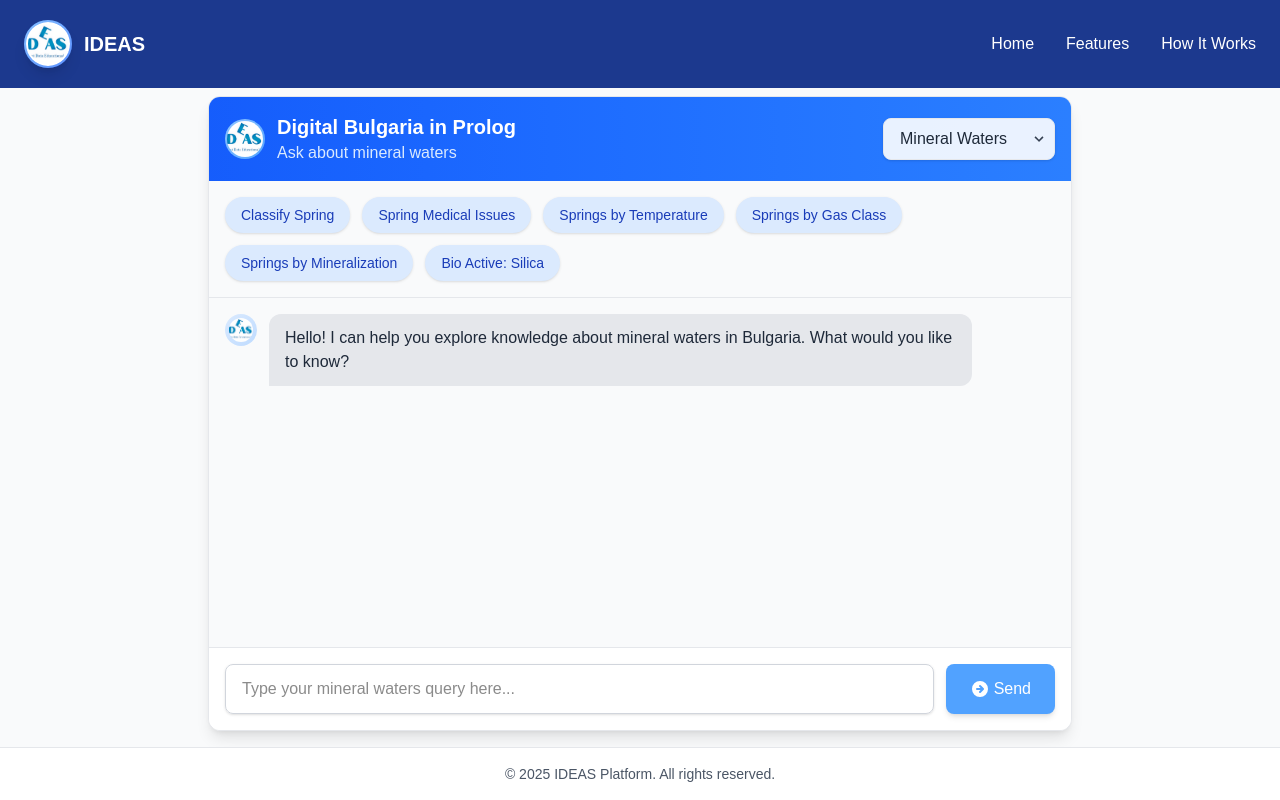
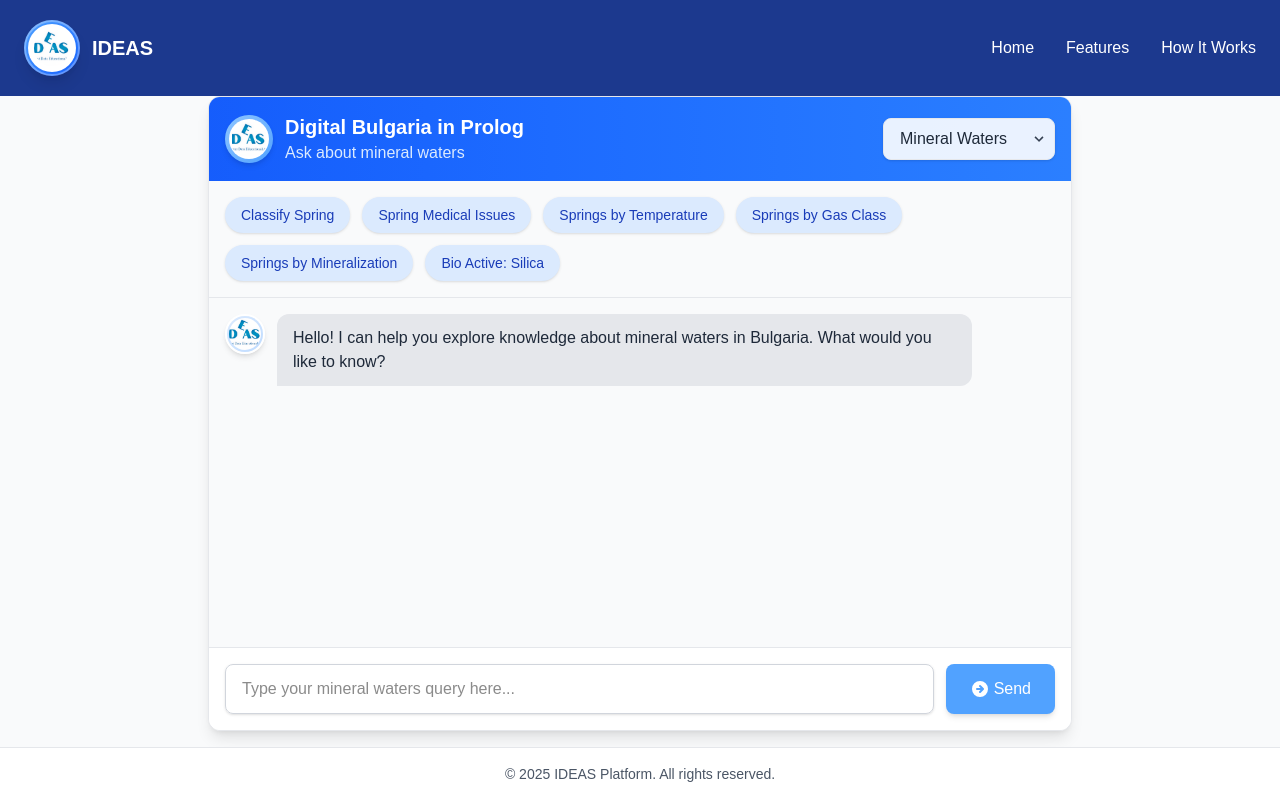
Before and after one commit to MagdalenaMaglizhanova/prolog-chat-app, a Next.js app: page /chat in a window 1280 px wide. Built offline with nearby package versions, Linux system fonts and the light colour scheme.

Commit message:
Update page.tsx

```diff
--- a/src/app/chat/page.tsx
+++ b/src/app/chat/page.tsx
@@ -87,21 +87,23 @@ export default function ChatPage() {
 
   return (
     <div className="min-h-screen bg-gray-50 flex flex-col">
-      {/* Navigation - Improved with elegant logo frame */}
+      {/* Navigation - Enhanced logo frame */}
       <nav className={`fixed w-full z-50 transition-all duration-300 ${scrolled ? 'py-3 bg-white shadow-lg' : 'py-5 bg-blue-900'}`}>
         <div className="container mx-auto px-6 flex justify-between items-center">
           <Link href="/" className="flex items-center space-x-3 group">
-            <div className="relative h-12 w-12 rounded-full p-0.5 bg-gradient-to-br from-blue-400 to-blue-600 shadow-lg transition-transform duration-300 group-hover:rotate-6">
-              <div className="relative h-full w-full rounded-full overflow-hidden bg-white p-0.5">
+            <div className="relative h-14 w-14 rounded-full p-1 bg-gradient-to-br from-blue-400 to-blue-600 shadow-lg transition-transform duration-300 group-hover:rotate-6">
+              <div className="relative h-full w-full rounded-full overflow-hidden bg-white p-1 border-2 border-white/20">
                 <Image
                   src="/logo.png"
                   alt="Digital Bulgaria Logo"
-                  width={48}
-                  height={48}
+                  width={56}
+                  height={56}
                   className="h-full w-full object-cover rounded-full transition-transform duration-300 group-hover:scale-95"
+                  priority
                 />
               </div>
               <div className="absolute inset-0 rounded-full border-2 border-white/30 pointer-events-none"></div>
+              <div className="absolute inset-0 rounded-full border-4 border-transparent group-hover:border-white/10 transition-all duration-300 pointer-events-none"></div>
             </div>
             <span className={`text-xl font-bold ${scrolled ? 'text-blue-900' : 'text-white'} transition-colors duration-300`}>IDEAS</span>
           </Link>
@@ -116,16 +118,16 @@ export default function ChatPage() {
 
       <main className="flex-grow container mx-auto p-4 flex flex-col max-w-4xl mt-20">
         <div className="flex-grow bg-white rounded-xl shadow-lg overflow-hidden flex flex-col border border-gray-200">
-          {/* Chat Header with elegant dropdown */}
+          {/* Chat Header with enhanced logo display */}
           <div className="p-4 bg-gradient-to-r from-blue-600 to-blue-500 flex items-center justify-between">
             <div className="flex items-center">
-              <div className="relative h-10 w-10 rounded-full p-0.5 bg-gradient-to-br from-blue-300 to-blue-400 mr-3">
-                <div className="relative h-full w-full rounded-full overflow-hidden bg-white">
+              <div className="relative h-12 w-12 rounded-full p-1 bg-gradient-to-br from-blue-300 to-blue-400 mr-3 shadow-md">
+                <div className="relative h-full w-full rounded-full overflow-hidden bg-white p-0.5 border border-white/20">
                   <Image
                     src="/logo.png"
                     alt="Digital Bulgaria Logo"
-                    width={40}
-                    height={40}
+                    width={48}
+                    height={48}
                     className="h-full w-full object-cover"
                   />
                 </div>
@@ -177,7 +179,7 @@ export default function ChatPage() {
                 className={`flex mb-6 ${msg.user ? "justify-end" : "justify-start"}`}
               >
                 <div className={`flex ${msg.user ? "flex-row-reverse" : ""} max-w-[90%]`}>
-                  <div className={`flex-shrink-0 h-8 w-8 rounded-full overflow-hidden ${msg.user ? "ml-3" : "mr-3"}`}>
+                  <div className={`flex-shrink-0 h-10 w-10 rounded-full overflow-hidden ${msg.user ? "ml-3" : "mr-3"} border-2 border-white shadow-md`}>
                     {msg.user ? (
                       <div className="bg-blue-500 text-white h-full w-full flex items-center justify-center">
                         <svg xmlns="http://www.w3.org/2000/svg" className="h-5 w-5" viewBox="0 0 20 20" fill="currentColor">
@@ -186,12 +188,12 @@ export default function ChatPage() {
                       </div>
                     ) : (
                       <div className="h-full w-full flex items-center justify-center bg-gradient-to-br from-blue-100 to-blue-200">
-                        <div className="relative h-6 w-6 rounded-full overflow-hidden">
+                        <div className="relative h-8 w-8 rounded-full overflow-hidden">
                           <Image
                             src="/logo.png"
                             alt="Chat Logo"
-                            width={24}
-                            height={24}
+                            width={32}
+                            height={32}
                             className="h-full w-full object-cover"
                           />
                         </div>
@@ -214,14 +216,14 @@ export default function ChatPage() {
             {isLoading && (
               <div className="flex justify-start mb-6">
                 <div className="flex">
-                  <div className="flex-shrink-0 h-8 w-8 rounded-full overflow-hidden mr-3">
+                  <div className="flex-shrink-0 h-10 w-10 rounded-full overflow-hidden mr-3 border-2 border-white shadow-md">
                     <div className="h-full w-full flex items-center justify-center bg-gradient-to-br from-blue-100 to-blue-200">
-                      <div className="relative h-6 w-6 rounded-full overflow-hidden">
+                      <div className="relative h-8 w-8 rounded-full overflow-hidden">
                         <Image
                           src="/logo.png"
                           alt="Chat Logo"
-                          width={24}
-                          height={24}
+                          width={32}
+                          height={32}
                           className="h-full w-full object-cover"
                         />
                       </div>
```
